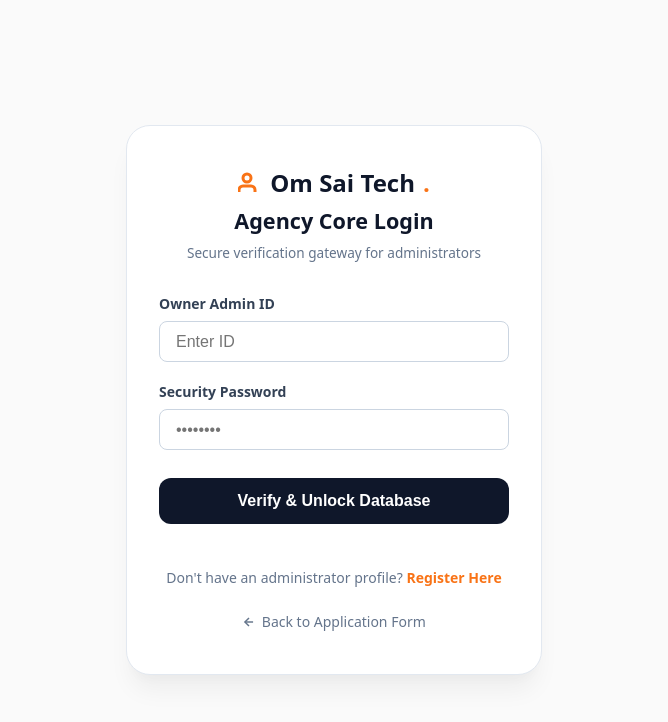
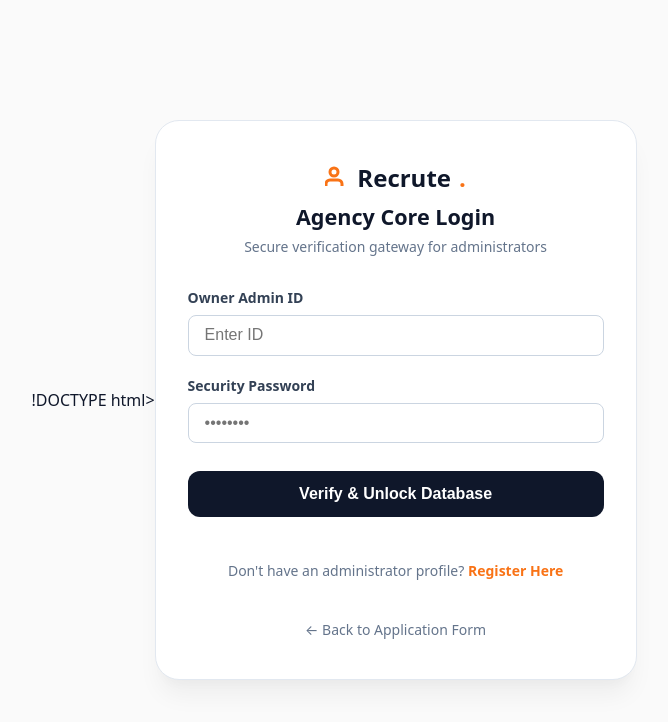
Before and after one commit to shivam121singh/om-sai, a plain HTML site: page frontend/login.html in a window 1280 px wide. Shown: the whole page, without its empty margins (306-974 px from the left). Drawn offline with Linux system fonts and the light colour scheme.

Commit message:
Update login page title and styles

```diff
--- a/frontend/login.html
+++ b/frontend/login.html
@@ -1,274 +1,469 @@
-<!DOCTYPE html>
+!DOCTYPE html>
+
 <html lang="en">
+
 <head>
+
   <meta charset="UTF-8">
+
   <meta name="viewport" content="width=device-width, initial-scale=1.0">
-  <title>Om Sai Tech - Agency Core Access Gate</title>
+
+  <title>Agency Core Access Gate</title>
+
   <style>
+
     body {
+
       font-family: system-ui, -apple-system, BlinkMacSystemFont, 'Segoe UI', Roboto, sans-serif;
+
       background-color: #FAFAFA;
+
       color: #0F172A;
+
       margin: 0;
+
       padding: 0;
+
       display: flex;
+
       align-items: center;
+
       justify-content: center;
+
       min-height: 100vh;
+
       box-sizing: border-box;
+
     }
 
-    /* Core Responsive Wrapper Fluid Box */
+
+
     .auth-container {
+
       background-color: #FFFFFF;
+
       width: 100%;
+
       max-width: 26rem;
-      margin: 1.5rem 1rem;
-      padding: 2rem 1.5rem;
+
+      padding: 2.5rem 2rem;
+
       border-radius: 1.5rem;
+
       box-shadow: 0 20px 25px -5px rgba(0, 0, 0, 0.05), 0 10px 10px -5px rgba(0, 0, 0, 0.02);
+
       border: 1px solid #E2E8F0;
-      box-sizing: border-box;
+
     }
 
-    @media (min-width: 480px) {
-      .auth-container {
-        padding: 2.5rem 2rem;
-        margin: 2rem auto;
-      }
+
+
+    .brand-header {
+
+      text-align: center;
+
+      margin-bottom: 2rem;
+
     }
 
-    .brand-header {
-      text-align: center;
-      margin-bottom: 2rem;
+
+
+    .brand-logo {
+
+      font-size: 1.5rem;
+
+      font-weight: 700;
+
+      color: #0F172A;
+
+      margin-bottom: 0.5rem;
+
+      display: flex;
+
+      align-items: center;
+
+      justify-content: center;
+
+      gap: 0.5rem;
+
     }
 
-    .brand-logo {
-      font-size: 1.5rem;
-      font-weight: 700;
-      color: #0F172A;
-      margin-bottom: 0.5rem;
-      display: flex;
-      align-items: center;
-      justify-content: center;
-      gap: 0.5rem;
+
+
+    .brand-logo span {
+
+      color: #F97316;
+
     }
 
-    .brand-logo span {
-      color: #F97316;
+
+
+    .brand-header h2 {
+
+      margin: 0;
+
+      font-size: 1.35rem;
+
+      font-weight: 700;
+
+      color: #0F172A;
+
     }
 
-    .brand-header h2 {
-      margin: 0;
-      font-size: 1.25rem;
-      font-weight: 700;
-      color: #0F172A;
-      line-height: 1.3;
+
+
+    .brand-header p {
+
+      margin: 0.375rem 0 0 0;
+
+      font-size: 0.875rem;
+
+      color: #64748B;
+
     }
 
-    @media (min-width: 480px) {
-      .brand-header h2 {
-        font-size: 1.35rem;
-      }
+
+
+    /* Form Panels Switching Controls */
+
+    .form-panel {
+
+      display: none;
+
     }
 
-    .brand-header p {
-      margin: 0.5rem 0 0 0;
-      font-size: 0.85rem;
-      color: #64748B;
-      line-height: 1.4;
+
+
+    .form-panel.active {
+
+      display: flex;
+
+      flex-direction: column;
+
+      gap: 1.25rem;
+
     }
 
-    /* Form Panels Switching Controls */
-    .form-panel {
-      display: none;
+
+
+    .form-group {
+
+      display: flex;
+
+      flex-direction: column;
+
+      gap: 0.5rem;
+
     }
 
-    .form-panel.active {
-      display: flex;
-      flex-direction: column;
-      gap: 1.25rem;
+
+
+    .form-group label {
+
+      font-size: 0.875rem;
+
+      font-weight: 600;
+
+      color: #334155;
+
     }
 
-    .form-group {
-      display: flex;
-      flex-direction: column;
-      gap: 0.5rem;
+
+
+    .form-group input {
+
+      padding: 0.65rem 1rem;
+
+      border-radius: 0.5rem;
+
+      border: 1px solid #CBD5E1;
+
+      outline: none;
+
+      font-size: 1rem;
+
+      transition: all 0.2s;
+
     }
 
-    .form-group label {
-      font-size: 0.875rem;
-      font-weight: 600;
-      color: #334155;
+
+
+    .form-group input:focus {
+
+      border-color: #F97316;
+
+      box-shadow: 0 0 0 3px rgba(249, 115, 22, 0.15);
+
     }
 
-    .form-group input {
-      padding: 0.65rem 1rem;
-      border-radius: 0.5rem;
-      border: 1px solid #CBD5E1;
-      outline: none;
+
+
+    .submit-btn {
+
+      background-color: #0F172A;
+
+      color: #FFFFFF;
+
+      font-weight: 600;
+
+      padding: 0.875rem 1rem;
+
+      border-radius: 0.75rem;
+
+      border: none;
+
+      cursor: pointer;
+
       font-size: 1rem;
-      transition: all 0.2s;
-      width: 100%;
-      box-sizing: border-box;
+
+      transition: background 0.2s;
+
+      margin-top: 0.5rem;
+
     }
 
-    .form-group input:focus {
-      border-color: #F97316;
-      box-shadow: 0 0 0 3px rgba(249, 115, 22, 0.15);
+
+
+    .submit-btn:hover {
+
+      background-color: #F97316;
+
     }
 
-    .submit-btn {
-      width: 100%;
-      background-color: #0F172A;
-      color: #FFFFFF;
-      font-weight: 600;
-      padding: 0.875rem 1rem;
-      border-radius: 0.75rem;
-      border: none;
-      cursor: pointer;
-      font-size: 1rem;
-      transition: background 0.2s;
-      margin-top: 0.5rem;
-      box-sizing: border-box;
+
+
+    .panel-footer {
+
+      text-align: center;
+
+      font-size: 0.875rem;
+
+      color: #64748B;
+
+      margin-top: 1.5rem;
+
     }
 
-    .submit-btn:hover {
-      background-color: #F97316;
+
+
+    .panel-footer span {
+
+      color: #F97316;
+
+      font-weight: 600;
+
+      cursor: pointer;
+
     }
 
-    .panel-footer {
-      text-align: center;
-      font-size: 0.875rem;
-      color: #64748B;
-      margin-top: 1.5rem;
-      line-height: 1.4;
+
+
+    .panel-footer span:hover {
+
+      text-decoration: underline;
+
     }
 
-    .panel-footer span {
-      color: #F97316;
-      font-weight: 600;
-      cursor: pointer;
+
+
+    .back-home {
+
       display: inline-block;
+
+      margin-top: 1.5rem;
+
+      text-decoration: none;
+
+      color: #64748B;
+
+      font-size: 0.875rem;
+
+      transition: color 0.2s;
+
     }
 
-    .panel-footer span:hover {
-      text-decoration: underline;
+
+
+    .back-home:hover {
+
+      color: #0F172A;
+
     }
 
-    .back-home-wrapper {
-      text-align: center;
-      margin-top: 1.5rem;
+
+
+    /* Feedback Alert Banners */
+
+    #modalAlertMessageLogin, #modalAlertMessageSignup {
+
+      padding: 1rem;
+
+      border-radius: 0.5rem;
+
+      font-size: 0.9rem;
+
+      font-weight: 500;
+
+      display: none;
+
     }
 
-    .back-home {
-      display: inline-flex;
-      align-items: center;
-      gap: 0.35rem;
-      text-decoration: none;
-      color: #64748B;
-      font-size: 0.875rem;
-      transition: color 0.2s;
-    }
+    .success-banner { background-color: #DCFCE7; color: #15803D; border: 1px solid #BBF7D0; display: block !important; }
 
-    .back-home:hover {
-      color: #0F172A;
-    }
+    .error-banner { background-color: #FEE2E2; color: #B91C1C; border: 1px solid #FCA5A5; display: block !important; }
 
-    /* Feedback Alert Banners */
-    #modalAlertMessageLogin, #modalAlertMessageSignup {
-      padding: 1rem;
-      border-radius: 0.5rem;
-      font-size: 0.9rem;
-      font-weight: 500;
-      display: none;
-      box-sizing: border-box;
-      width: 100%;
-    }
-    .success-banner { background-color: #DCFCE7; color: #15803D; border: 1px solid #BBF7D0; display: block !important; }
-    .error-banner { background-color: #FEE2E2; color: #B91C1C; border: 1px solid #FCA5A5; display: block !important; }
   </style>
+
 </head>
+
 <body>
 
+
+
   <div class="auth-container">
+
     <div class="brand-header">
+
       <div class="brand-logo">
+
         <svg width="24" height="24" viewBox="0 0 24 24" fill="none" stroke="#F97316" stroke-width="3"><path d="M17 21v-2a4 4 0 0 0-4-4H5a4 4 0 0 0-4 4v2"></path><circle cx="9" cy="7" r="4"></circle></svg>
-        Om Sai Tech<span>.</span>
+
+        Recrute<span>.</span>
+
       </div>
+
       <h2 id="panelTitle">Agency Core Login</h2>
+
       <p id="panelSubtitle">Secure verification gateway for administrators</p>
+
     </div>
 
-    <!-- Login Panel Form Element Segment -->
+
+
     <form id="loginForm" class="form-panel active">
+
       <div id="modalAlertMessageLogin"></div>
+
       <div class="form-group">
+
         <label>Owner Admin ID</label>
+
         <input type="text" id="adminId" required placeholder="Enter ID" />
+
       </div>
+
       <div class="form-group">
+
         <label>Security Password</label>
+
         <input type="password" id="adminPassword" required placeholder="••••••••" />
+
       </div>
+
       <button type="submit" class="submit-btn">Verify & Unlock Database</button>
 
+
+
       <div class="panel-footer">
+
         Don't have an administrator profile? <span id="btnToSignup">Register Here</span>
+
       </div>
+
     </form>
 
-    <!-- Signup Panel Form Element Segment -->
+
+
     <form id="signupForm" class="form-panel">
+
       <div id="modalAlertMessageSignup"></div>
+
       <div class="form-group">
+
         <label>Desired Admin ID</label>
+
         <input type="text" id="signupAdminId" required placeholder="Create ID" />
+
       </div>
+
       <div class="form-group">
+
         <label>Global Security Secret Password</label>
+
         <input type="password" id="signupAdminPassword" required placeholder="••••••••" />
+
       </div>
+
       <button type="submit" class="submit-btn">Create Secure Account</button>
 
+
+
       <div class="panel-footer">
+
         Already have secure authorization tokens? <span id="btnToLogin">Log In Instead</span>
+
       </div>
+
     </form>
 
-    <div class="back-home-wrapper">
-      <a href="apply.html" class="back-home">
-        <svg width="14" height="14" viewBox="0 0 24 24" fill="none" stroke="currentColor" stroke-width="2.5" style="vertical-align: middle;"><line x1="19" y1="12" x2="5" y2="12"></line><polyline points="12 19 5 12 12 5"></polyline></svg>
-        Back to Application Form
-      </a>
-    </div>
+
+
+    <center><a href="apply.html" class="back-home">← Back to Application Form</a></center>
+
   </div>
 
+
+
   <script>
+
     const loginFormEl = document.getElementById('loginForm');
+
     const signupFormEl = document.getElementById('signupForm');
+
     const panelTitle = document.getElementById('panelTitle');
+
     const panelSubtitle = document.getElementById('panelSubtitle');
 
+
+
     const showLogin = () => {
+
       signupFormEl.classList.remove('active');
+
       loginFormEl.classList.add('active');
+
       panelTitle.textContent = "Agency Core Login";
+
       panelSubtitle.textContent = "Secure verification gateway for administrators";
+
     };
 
+
+
     const showSignup = () => {
+
       loginFormEl.classList.remove('active');
+
       signupFormEl.classList.add('active');
+
       panelTitle.textContent = "Register Administrator";
+
       panelSubtitle.textContent = "Provision a new core database management credential";
+
     };
 
+
+
     document.getElementById('btnToSignup').addEventListener('click', showSignup);
+
     document.getElementById('btnToLogin').addEventListener('click', showLogin);
+
   </script>
 
+
+
   <script src="app.js"></script>
+
 </body>
+
 </html>
```
